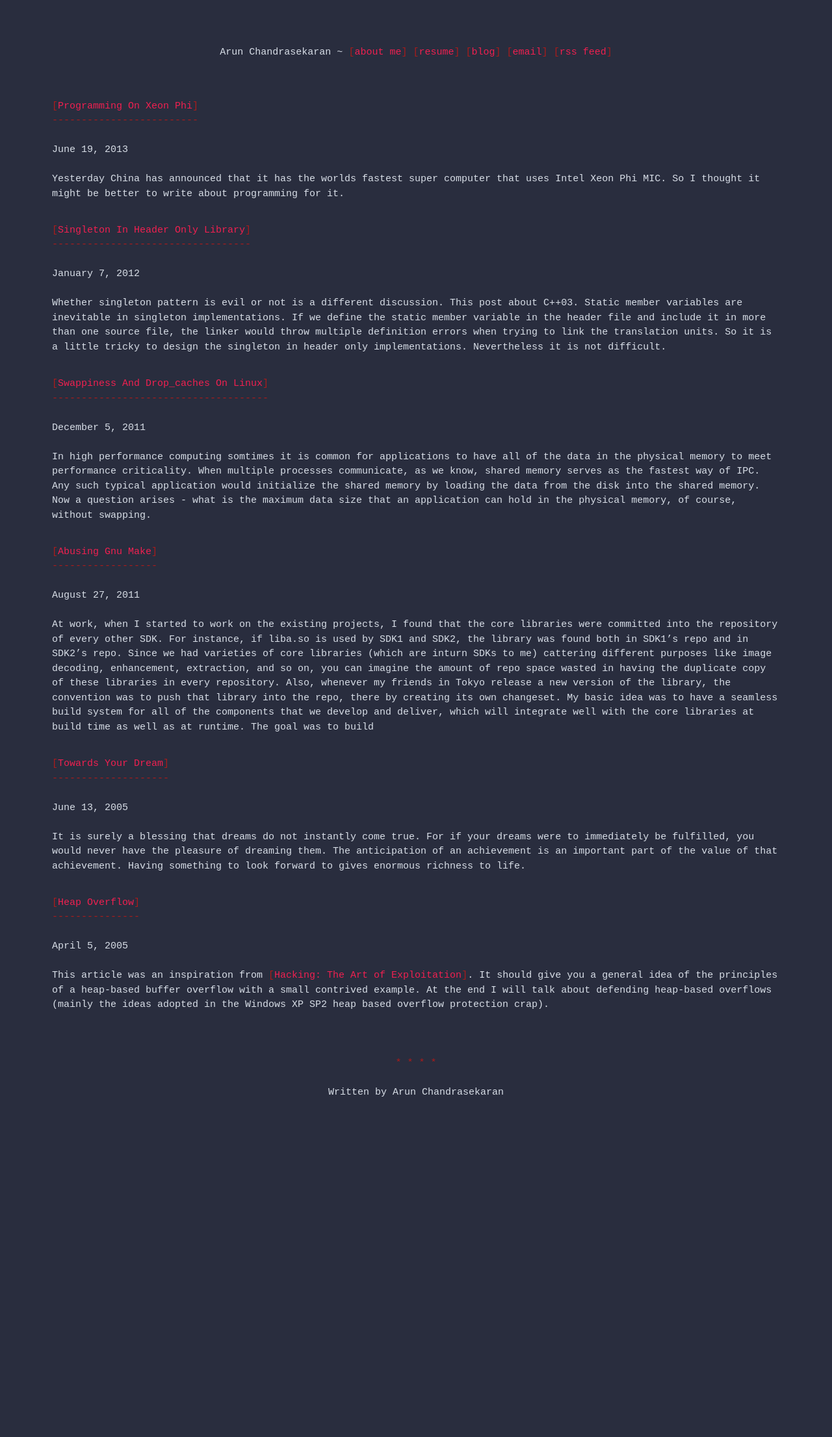
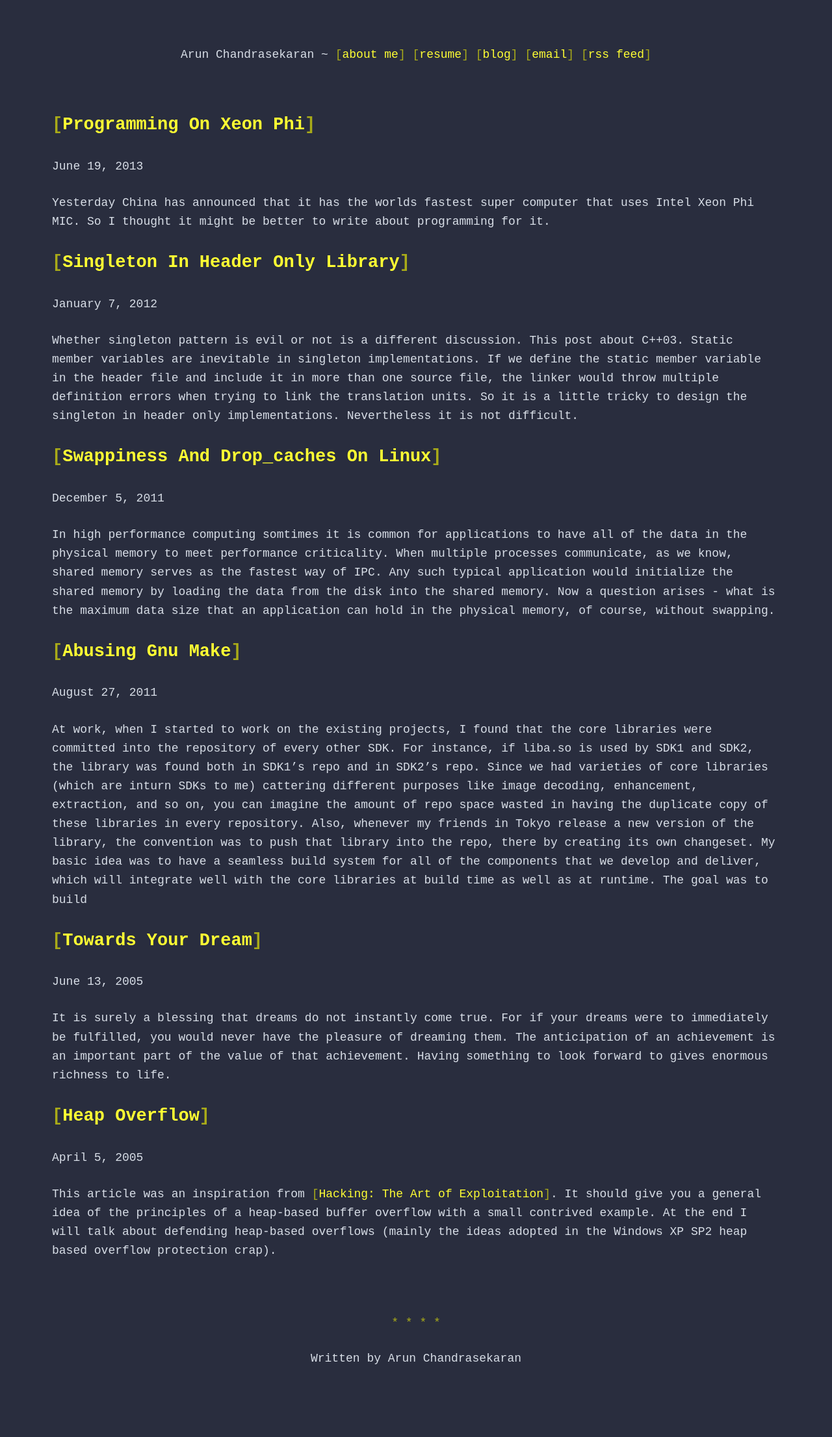
Before and after one commit to carun/carun.github.io, a Jekyll site: the page built from index.html, in a window 1280 px wide. Shown: the whole page at 65% size. Built offline with Jekyll 4.4.1, drawn with Linux system fonts in a browser that asks for light colours; before the commit the page ends 1794 px from its top, so only the background shows below that.

Commit message:
Changes in CSS to immitate HTML styling.

```diff
--- a/css/remarkdown.css
+++ b/css/remarkdown.css
@@ -4,7 +4,7 @@
   Defaults: hn-reset hn-hash ul-hyphen ol-decimal quote-gt em-star strong-star a-bracket code-tick pre-indent hr-star
 */
 .remarkdown {
-  line-height: 1.5;
+  line-height: 1.618;
   font-family: monospace;
 }
 
@@ -14,6 +14,7 @@
 .remarkdown samp {
 }
 
+/*
 .remarkdown h1 {
   font-size: inherit;
   font-weight: inherit;
@@ -94,6 +95,7 @@
 .remarkdown.h2-underline h2::after {
   content: "------------------------------------------------------------------------------------------------------------------------";
 }
+*/
 
 .remarkdown p {
   margin-top: 1.5em;
@@ -422,15 +424,15 @@ body {
 }
 
 a {
-  color: #F02050;
+  color: #FFFF33;
   text-decoration: none;
 }
 a:hover {
   border-bottom: 1px solid;
 }
 a:focus, a:active {
-  color: white;
-  background-color: #F02050;
+  color: black;
+  background-color: #FFFF00;
 }
 
 nav {
@@ -457,13 +459,13 @@ nav > span {
 .remarkdown ::before,
 .remarkdown ::after {
   opacity: .6;
-  color: #ff1004;
+  color: #ffff00;
 }
 
 /* Our own font-family. Also setting one for code elements */
 .remarkdown {
   font-family: monospace;
-  font-size: 15px;
+  font-size: 18px;
 }
 
 .remarkdown pre {
@@ -473,7 +475,7 @@ nav > span {
 
 .remarkdown code {
   color: #d8dee7ad;
-  font-size: 13px;
+  font-size: 16px;
 }
 
 @media (max-width: 700px) {
```
